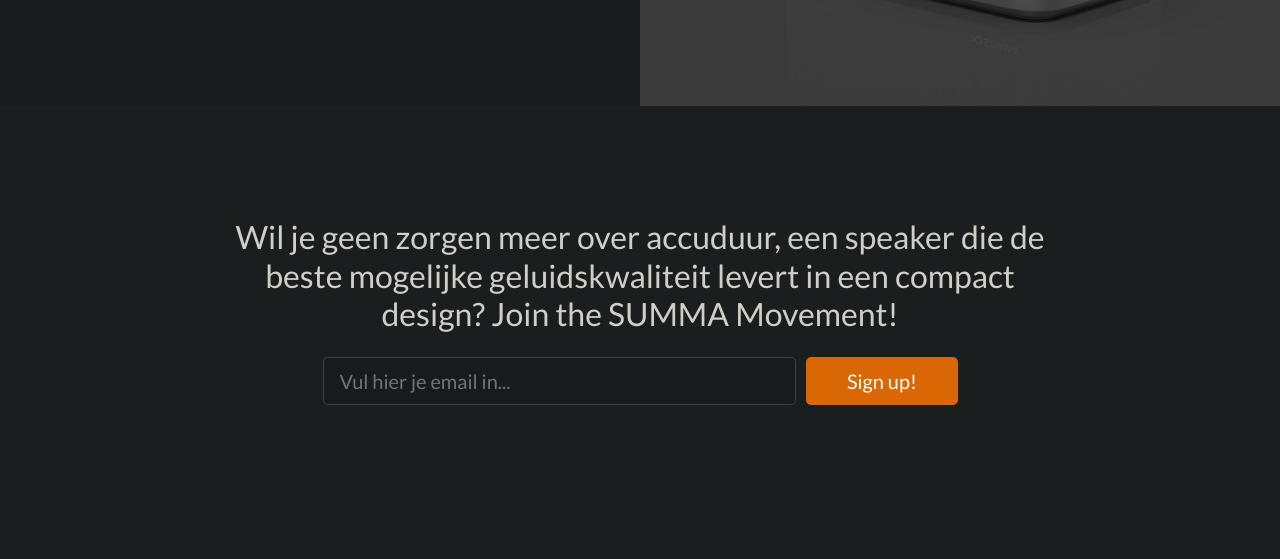
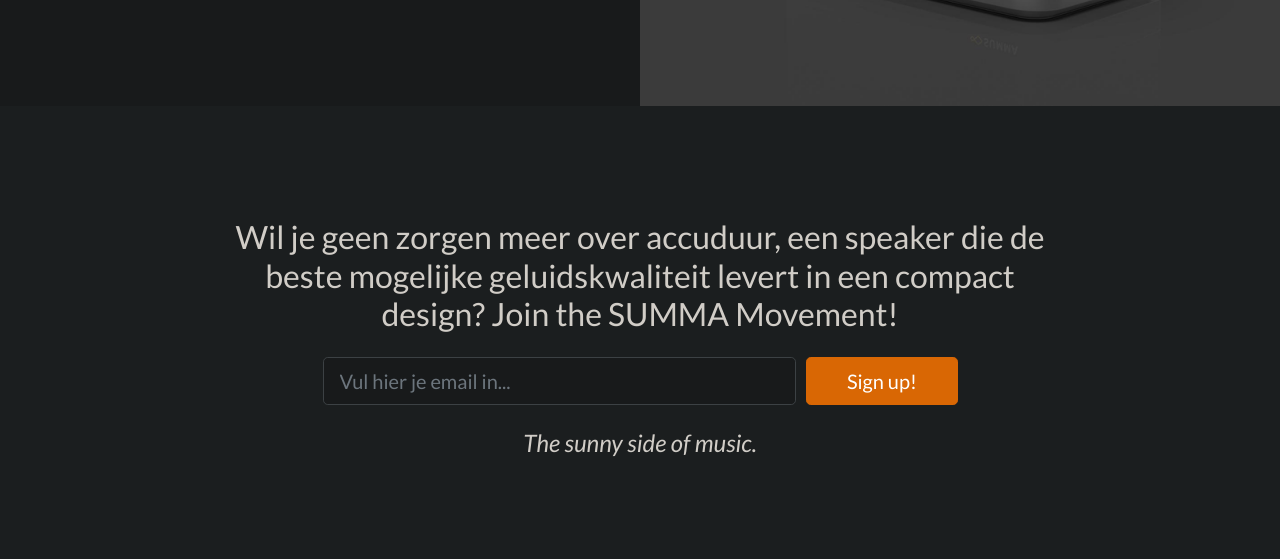
Before and after one commit to Rubenx-b/Rubenx-b.github.io, a website: page index.html in a window 1280 px wide. Shown: the part 2386-2945 px from the top of the page. Drawn offline with Linux system fonts and the light colour scheme.

Commit message:
Added Additional Text

```diff
--- a/css/landing-page.css
+++ b/css/landing-page.css
@@ -46,6 +46,14 @@
   font-size: 2rem;
 }
 
+@media screen and (min-width: 300px) {
+  .masthead {
+  position: relative;
+  background: url("../img/HeaderSpeakerSmall.png") no-repeat center center;
+  background-size: cover;
+  }
+}
+
 @media (min-width: 768px) {
   header.masthead {
     padding-top: 12rem;
@@ -71,7 +79,7 @@
   }
 }
 
-@media screen and (min-width: 250px) {
+@media screen and (min-width: 300px) {
   .showcase-img {
   background: no-repeat center center;
   background-size: cover;
@@ -137,3 +145,9 @@
   padding-top: 4rem;
   padding-bottom: 4rem;
 }
+
+.italic {
+  font-size: 24px;
+  font-style: italic;
+  font-family: 'Lato', 'Helvetica Neue', Helvetica, Arial, sans-serif;
+}
--- a/index.html
+++ b/index.html
@@ -43,6 +43,7 @@
         <div class="col-md-10 col-lg-8 col-xl-7 mx-auto">
           <form>
             <div class="form-row">
+
               <div class="col-12 col-md-9 mb-2 mb-md-0">
                 <input type="email" class="form-control form-control-lg" placeholder="Vul hier je email in...">
               </div>
@@ -180,6 +181,11 @@
               <div class="col-12 col-md-3">
                 <button type="submit" class="btn btn-block btn-lg btn-primary">Sign up!</button>
               </div>
+
+              <div class="col-xl-9 mx-auto">
+              <br>
+          <h2 class="mb-4 italic">The sunny side of music.</h2>
+        </div>
             </div>
           </form>
         </div>
```
Also changed, not shown: img/HeaderSpeakerSmall.png.
